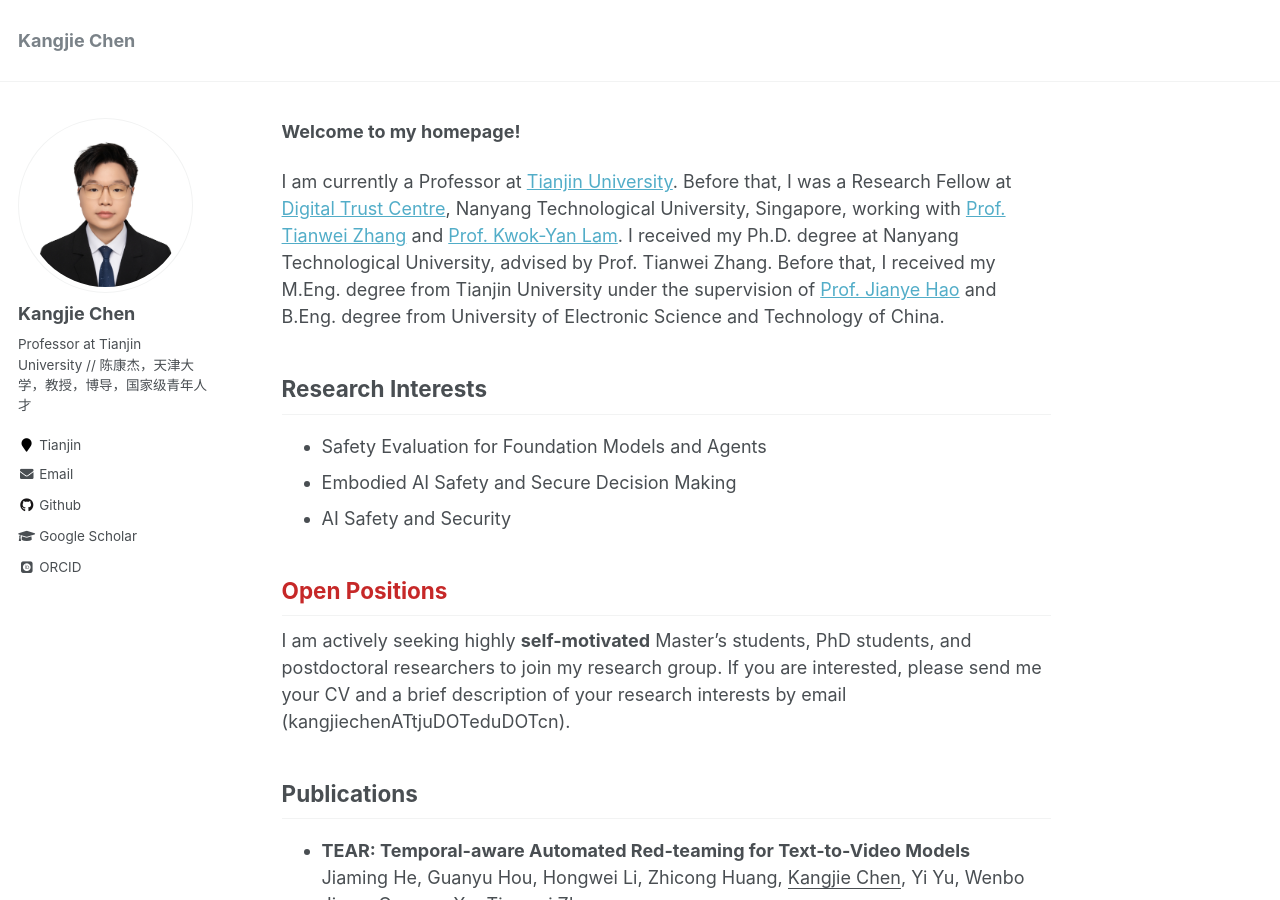
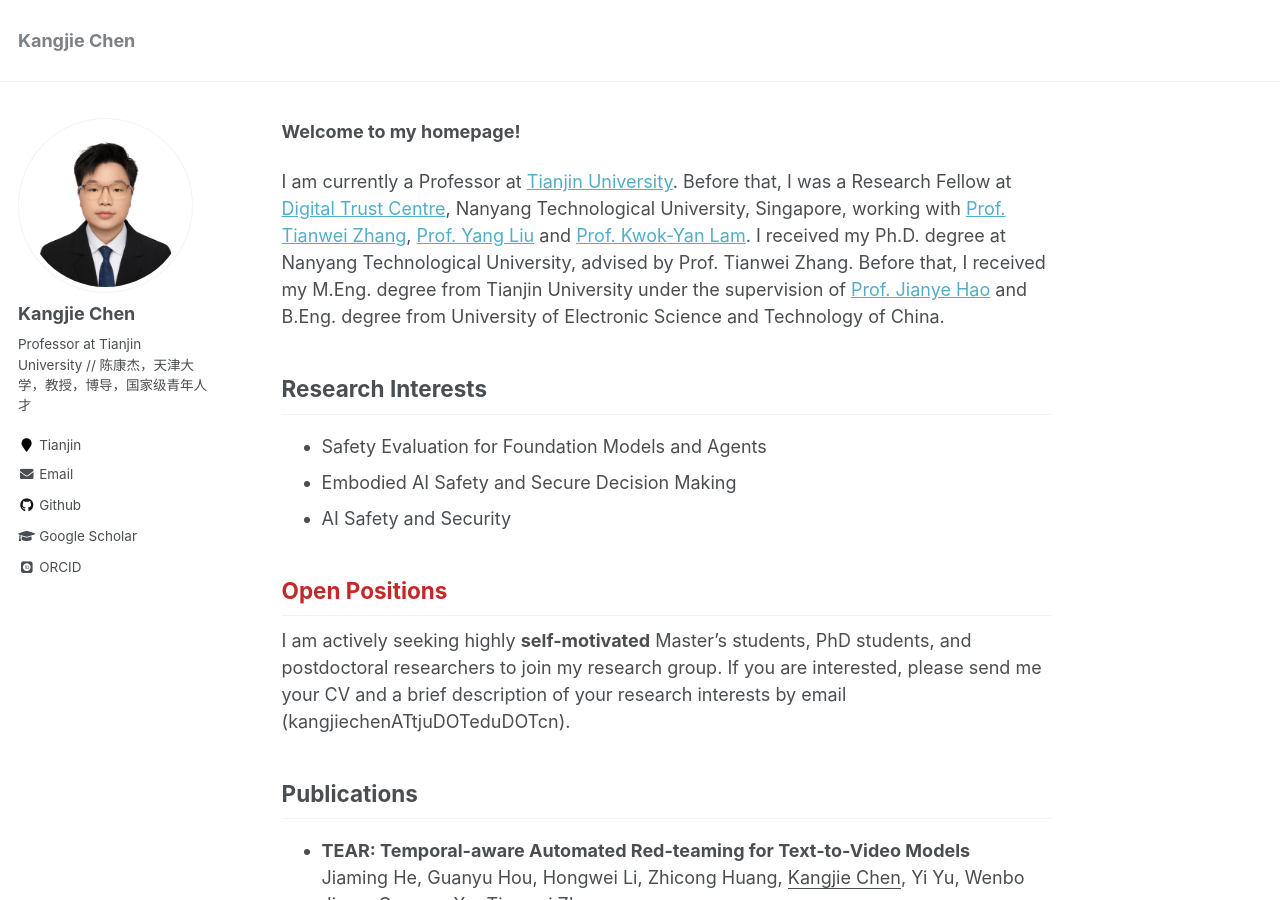
Before and after one commit to kangjie-chen/kangjie-chen.github.io, a Jekyll site: the page built from _pages/about.md, in a window 1280 px wide and 900 px high. Built offline with Jekyll 4.4.1, drawn with Linux system fonts in a browser that asks for light colours; some web fonts are replaced.

Commit message:
Update about.md

```diff
--- a/_pages/about.md
+++ b/_pages/about.md
@@ -11,7 +11,7 @@ redirect_from:
 <span style="font-size:large;font-weight:bold;"> Welcome to my homepage! </span>
 <br/>
 
-I am currently a Professor at [Tianjin University](https://cse.tju.edu.cn/). Before that, I was a Research Fellow at [Digital Trust Centre](https://www.ntu.edu.sg/dtc), Nanyang Technological University, Singapore, working with [Prof. Tianwei Zhang](https://personal.ntu.edu.sg/tianwei.zhang/index.html) and [Prof. Kwok-Yan Lam](https://personal.ntu.edu.sg/kwokyan.lam/). I received my Ph.D. degree at Nanyang Technological University, advised by Prof. Tianwei Zhang. Before that, I received my M.Eng. degree from Tianjin University under the supervision of [Prof. Jianye Hao](http://www.icdai.org/jianye.html) and B.Eng. degree from University of Electronic Science and Technology of China.
+I am currently a Professor at [Tianjin University](https://cse.tju.edu.cn/). Before that, I was a Research Fellow at [Digital Trust Centre](https://www.ntu.edu.sg/dtc), Nanyang Technological University, Singapore, working with [Prof. Tianwei Zhang](https://personal.ntu.edu.sg/tianwei.zhang/index.html), [Prof. Yang Liu](https://personal.ntu.edu.sg/yangliu/) and [Prof. Kwok-Yan Lam](https://personal.ntu.edu.sg/kwokyan.lam/). I received my Ph.D. degree at Nanyang Technological University, advised by Prof. Tianwei Zhang. Before that, I received my M.Eng. degree from Tianjin University under the supervision of [Prof. Jianye Hao](http://www.icdai.org/jianye.html) and B.Eng. degree from University of Electronic Science and Technology of China.
 
 ## Research Interests
 - Safety Evaluation for Foundation Models and Agents
```
